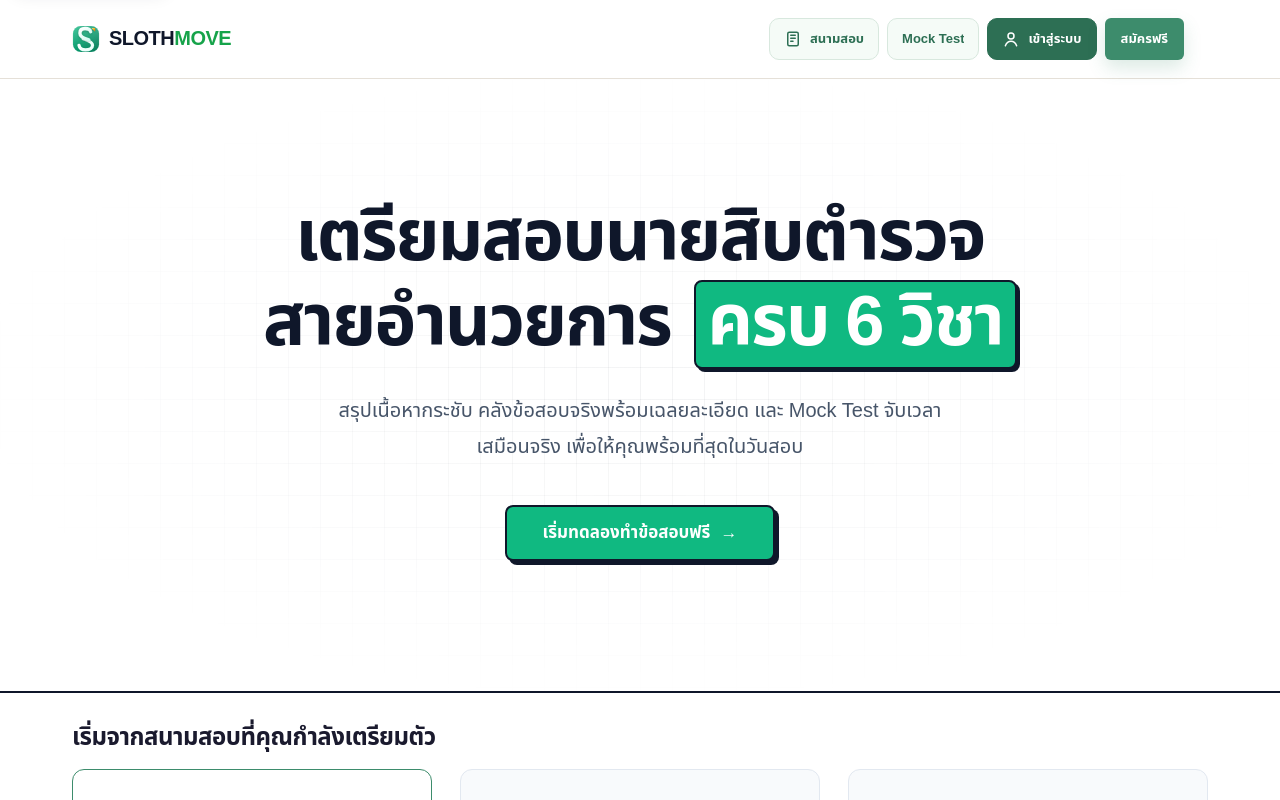
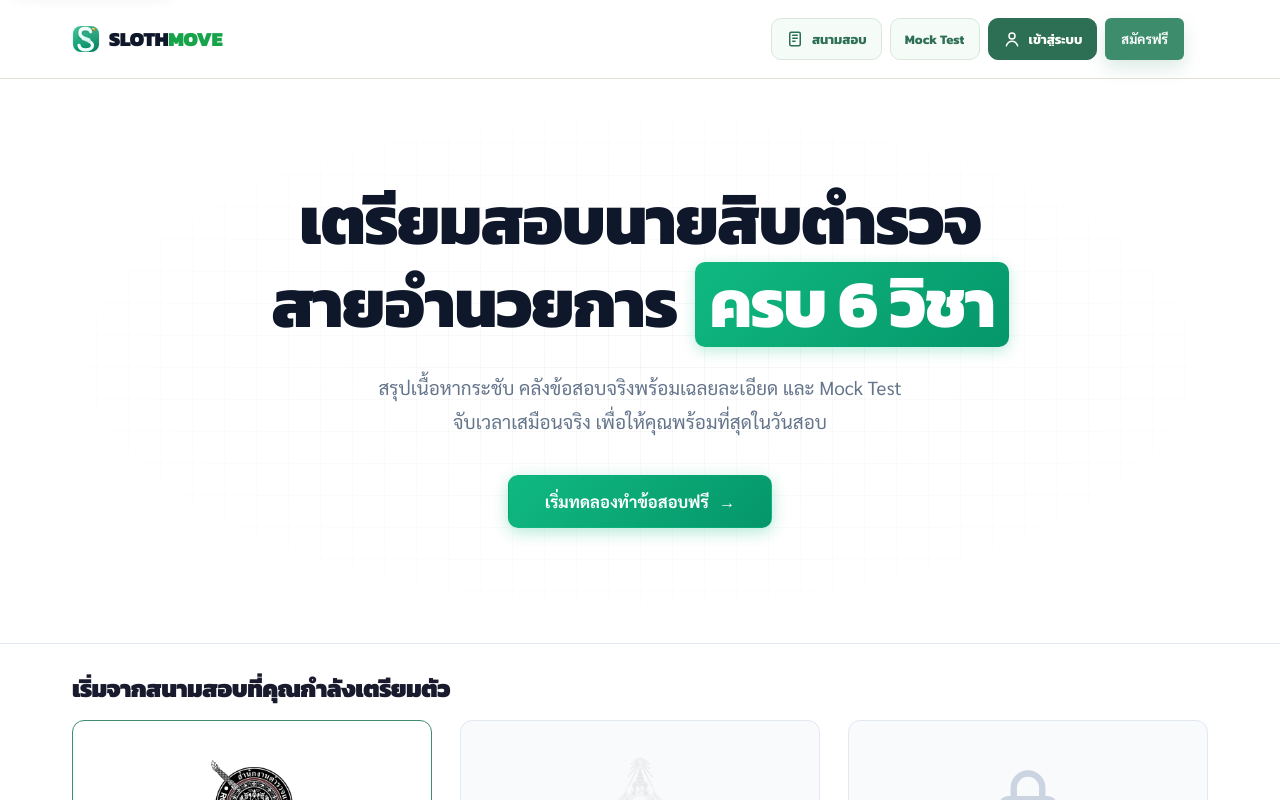
Before and after one commit to geefrost04/Slothmoveth, a Next.js app in the folder slothmove-platform/: page / in a window 1280 px wide. Shown: the top 800 px of the page. Built offline with nearby package versions, Linux system fonts and the light colour scheme; no server answers.

Commit message:
fix(typography & theme): embed Google Fonts (Kanit, Sarabun, Noto Sans Thai) and harmonize Hero with SlothMove EdTech design system

```diff
--- a/slothmove-platform/app/layout.tsx
+++ b/slothmove-platform/app/layout.tsx
@@ -86,6 +86,12 @@ export default function RootLayout({ children }: { children: React.ReactNode })
   return (
     <html lang="th" suppressHydrationWarning>
       <head>
+        <link rel="preconnect" href="https://fonts.googleapis.com" />
+        <link rel="preconnect" href="https://fonts.gstatic.com" crossOrigin="anonymous" />
+        <link
+          href="https://fonts.googleapis.com/css2?family=Kanit:wght@400;600;700;800;900&family=Noto+Sans+Thai:wght@400;500;600;700&family=Sarabun:wght@400;500;600;700&display=swap"
+          rel="stylesheet"
+        />
         <script
           dangerouslySetInnerHTML={{
             __html:
--- a/slothmove-platform/components/Hero.module.css
+++ b/slothmove-platform/components/Hero.module.css
@@ -1,7 +1,7 @@
 .hero {
   position: relative;
-  padding: clamp(80px, 10vw, 120px) 20px clamp(88px, 11vw, 130px);
-  border-bottom: 2px solid #0f172a;
+  padding: clamp(72px, 8vw, 110px) 20px clamp(80px, 9vw, 120px);
+  border-bottom: 1px solid #e2e8f0;
   overflow: hidden;
   background-color: #ffffff;
   display: flex;
@@ -16,18 +16,18 @@
   position: absolute;
   inset: 0;
   background-image:
-    linear-gradient(rgba(15, 23, 42, 0.05) 1px, transparent 1px),
-    linear-gradient(90deg, rgba(15, 23, 42, 0.05) 1px, transparent 1px);
+    linear-gradient(rgba(15, 23, 42, 0.04) 1px, transparent 1px),
+    linear-gradient(90deg, rgba(15, 23, 42, 0.04) 1px, transparent 1px);
   background-size: 32px 32px;
-  -webkit-mask-image: radial-gradient(ellipse at 50% 50%, #000000 0%, transparent 75%);
-  mask-image: radial-gradient(ellipse at 50% 50%, #000000 0%, transparent 75%);
+  -webkit-mask-image: radial-gradient(ellipse at 50% 50%, #000000 0%, transparent 72%);
+  mask-image: radial-gradient(ellipse at 50% 50%, #000000 0%, transparent 72%);
   pointer-events: none;
 }
 
 .inner {
   position: relative;
   z-index: 2;
-  max-width: 960px;
+  max-width: 920px;
   margin: 0 auto;
   padding: 0 16px;
   display: flex;
@@ -37,11 +37,11 @@
 }
 
 .headline {
-  font-family: var(--font-display, -apple-system, BlinkMacSystemFont, 'Segoe UI', Roboto, sans-serif);
-  font-weight: 900;
-  font-size: clamp(2.4rem, 6.2vw, 4.4rem);
-  line-height: 1.15;
-  letter-spacing: -0.025em;
+  font-family: var(--font-display, 'Kanit', 'Noto Sans Thai', sans-serif);
+  font-weight: 800;
+  font-size: clamp(2.3rem, 5.8vw, 4.2rem);
+  line-height: 1.2;
+  letter-spacing: -0.02em;
   color: #0f172a;
   margin: 0 0 24px;
   word-break: keep-all;
@@ -53,23 +53,22 @@
   position: relative;
   white-space: nowrap;
   display: inline-block;
-  padding: 2px 12px;
-  background: #10b981;
+  padding: 2px 14px;
+  background: linear-gradient(135deg, #10b981 0%, #059669 100%);
   color: #ffffff;
-  border-radius: 8px;
+  border-radius: 10px;
   margin-left: 6px;
-  border: 2px solid #0f172a;
-  box-shadow: 3px 3px 0 #0f172a;
+  box-shadow: 0 4px 14px rgba(16, 185, 129, 0.28);
 }
 
 .sub {
-  font-family: var(--font-body, -apple-system, BlinkMacSystemFont, 'Segoe UI', Roboto, sans-serif);
+  font-family: var(--font-body, 'Sarabun', 'Noto Sans Thai', sans-serif);
   font-weight: 400;
-  font-size: clamp(1.05rem, 1.6vw, 1.25rem);
+  font-size: clamp(1rem, 1.5vw, 1.18rem);
   line-height: 1.8;
-  color: #475569;
+  color: #64748b;
   max-width: 52ch;
-  margin: 0 0 40px;
+  margin: 0 0 36px;
 }
 
 .ctaRow {
@@ -84,31 +83,31 @@
   display: inline-flex;
   align-items: center;
   gap: 10px;
-  background: #10b981;
+  background: linear-gradient(135deg, #10b981 0%, #059669 100%);
   color: #ffffff;
-  font-family: var(--font-body, -apple-system, BlinkMacSystemFont, 'Segoe UI', Roboto, sans-serif);
-  font-size: 17px;
+  font-family: var(--font-body, 'Sarabun', 'Noto Sans Thai', sans-serif);
+  font-size: 16.5px;
   font-weight: 700;
   padding: 15px 36px;
-  border: 2px solid #0f172a;
-  box-shadow: 4px 4px 0 #0f172a;
-  border-radius: 8px;
+  border: 1px solid rgba(16, 185, 129, 0.3);
+  box-shadow: 0 4px 16px rgba(16, 185, 129, 0.32);
+  border-radius: 10px;
   cursor: pointer;
-  transition: transform 100ms ease, box-shadow 100ms ease, background-color 150ms ease;
+  transition: all 180ms ease;
   line-height: 1.3;
   white-space: nowrap;
   text-decoration: none;
 }
 
 .btn:hover {
-  transform: translate(-2px, -2px);
-  box-shadow: 6px 6px 0 #0f172a;
-  background-color: #059669;
+  transform: translateY(-2px);
+  box-shadow: 0 8px 24px rgba(16, 185, 129, 0.42);
+  background: linear-gradient(135deg, #059669 0%, #047857 100%);
 }
 
 .btn:active {
-  transform: translate(1px, 1px);
-  box-shadow: 2px 2px 0 #0f172a;
+  transform: translateY(1px);
+  box-shadow: 0 2px 8px rgba(16, 185, 129, 0.3);
 }
 
 .btnArrow {
@@ -117,7 +116,7 @@
 }
 
 .btn:hover .btnArrow {
-  transform: translateX(5px);
+  transform: translateX(4px);
 }
 
 @media (max-width: 640px) {
@@ -130,8 +129,8 @@
   }
 
   .sub {
-    margin-bottom: 30px;
-    font-size: 1rem;
+    margin-bottom: 28px;
+    font-size: 0.98rem;
     line-height: 1.65;
   }
 
```
